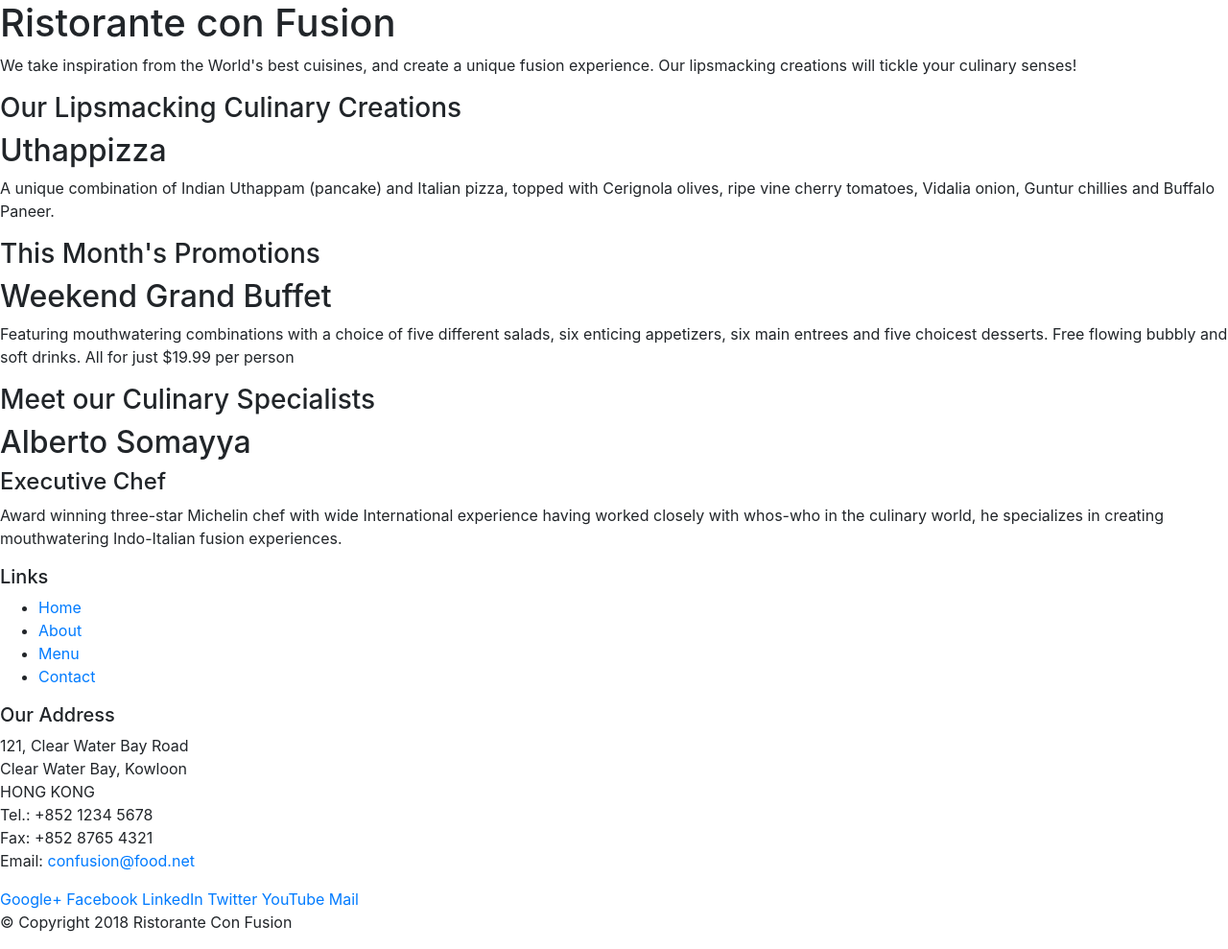
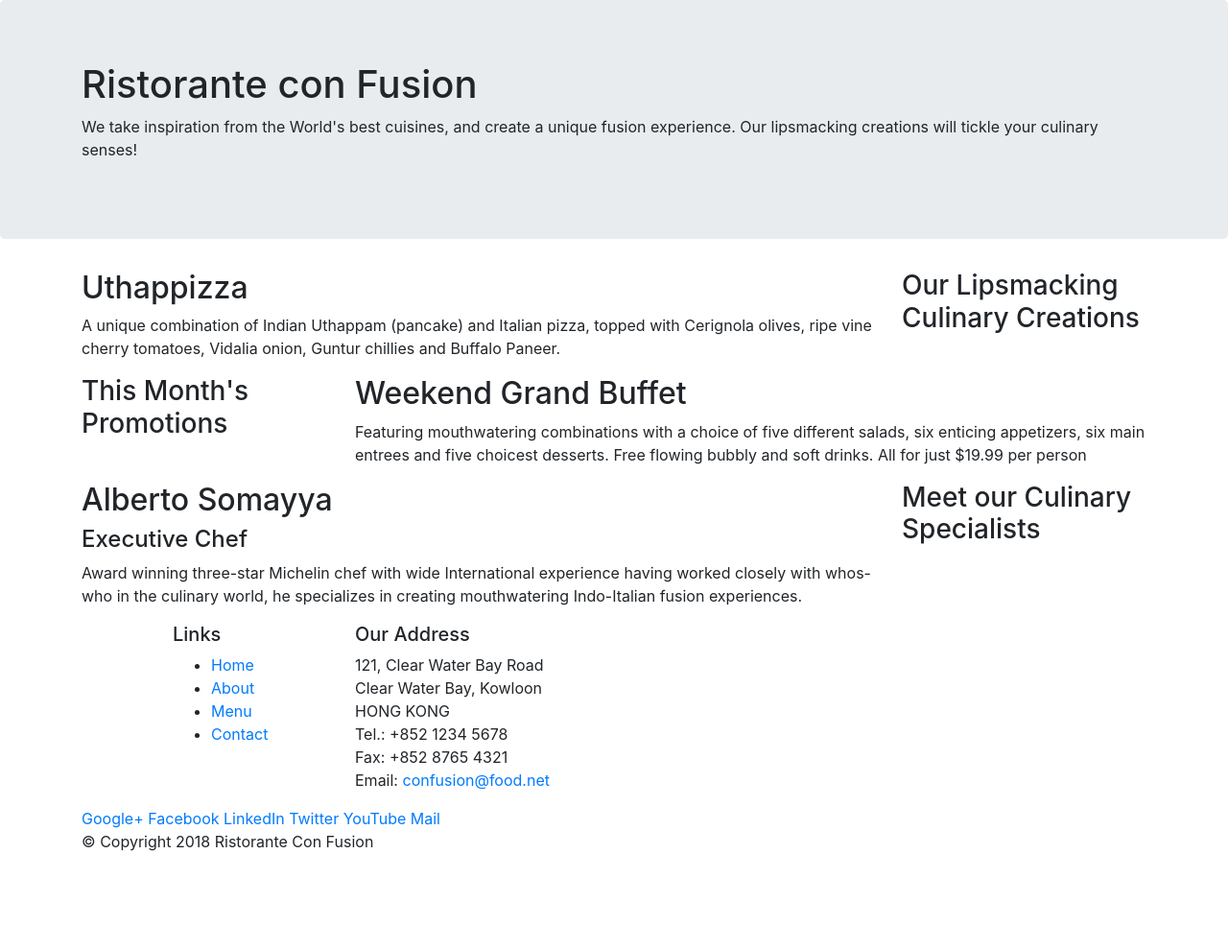
Before and after one commit to BUITHICAMVAN/Restaurant-Responsive-WebPage-Practice, a website: page index.html in a window 1280 px wide. Shown: the whole page at 96% size. After the commit the page ends 905 px from the top, so only its background shows below. Drawn offline with nearby package versions, Linux system fonts and the light colour scheme.

Commit message:
Bootstrap Grid 1

```diff
--- a/index.html
+++ b/index.html
@@ -13,46 +13,48 @@
 
 <body>
 
-    <header>
-        <div>
-            <div>
-                <div>
+    <header class="jumbotron">
+        <!-- set apart the header to the entire page -->
+        <div class="container">
+            <div class="row">
+                <div class="col-12 col-sm-12">
                     <h1>Ristorante con Fusion</h1>
                     <p>We take inspiration from the World's best cuisines, and create a unique fusion experience. Our lipsmacking creations will tickle your culinary senses!</p>
                 </div>
-                <div>
+                <div  class="col-12 col-sm">
                 </div>
             </div>
         </div>
     </header>
 
-    <div>
-        <div>
-            <div>
+    <div class="container">
+        <div class="row">
+            <div class="col-12 col-sm-4 order-sm-last col-md-3">
                 <h3>Our Lipsmacking Culinary Creations</h3>
             </div>
-            <div>
+            <div class="col col-sm order-sm-first col-md">
+                <!-- extra small the row will be stacked below -->
                 <h2>Uthappizza</h2>
                 <p>A unique combination of Indian Uthappam (pancake) and Italian pizza, topped with Cerignola olives, ripe vine cherry tomatoes, Vidalia onion, Guntur chillies and Buffalo Paneer.</p>
             </div>
         </div>
 
 
-        <div>
-            <div>
+        <div class="row">
+            <div class="col-12 col-sm-4 col-md-3">
                 <h3>This Month's Promotions</h3>
             </div>
-            <div>
+            <div class="col col-sm col-md">
                 <h2>Weekend Grand Buffet</h2>
                 <p>Featuring mouthwatering combinations with a choice of five different salads, six enticing appetizers, six main entrees and five choicest desserts. Free flowing bubbly and soft drinks. All for just $19.99 per person </p>
             </div>
         </div>
 
-        <div>
-            <div>
+        <div class="row">
+            <div class="col-12 col-sm-4 order-sm-last col-md-3">
                 <h3>Meet our Culinary Specialists</h3>
             </div>
-            <div>
+            <div class="col col-sm order-sm-first col-md">
                 <h2>Alberto Somayya</h2>
                 <h4>Executive Chef</h4>
                 <p>Award winning three-star Michelin chef with wide International experience having worked closely with whos-who in the culinary world, he specializes in creating mouthwatering Indo-Italian fusion experiences. </p>
@@ -61,9 +63,10 @@
     </div>
 
     <footer>
-        <div>
-            <div>
-                <div>
+        <div class="container">
+            <div class="row">
+                <div class="col-4 offset-1 col-sm-2">
+                    <!-- offset 1: content on this div will be pushed right 1 column from extra small to extra large-->
                     <h5>Links</h5>
                     <ul>
                         <li><a href="#">Home</a></li>
@@ -72,7 +75,7 @@
                         <li><a href="#">Contact</a></li>
                     </ul>
                 </div>
-                <div>
+                <div class="col-7 col-sm-5">
                     <h5>Our Address</h5>
                     <address>
 		              121, Clear Water Bay Road<br>
@@ -83,7 +86,8 @@
 		              Email: <a href="mailto:confusion@food.net">confusion@food.net</a>
 		           </address>
                 </div>
-                <div>
+                <div class="col-12 col-sm-5">
+                    <!-- col-12 make div below innew line for extra small screen -->
                     <div>
                         <a href="http://google.com/+">Google+</a>
                         <a href="http://www.facebook.com/profile.php?id=">Facebook</a>
@@ -94,8 +98,8 @@
                     </div>
                 </div>
            </div>
-           <div>
-                <div>
+           <div  class="row">
+                <div class="col-auto">
                     <p>© Copyright 2018 Ristorante Con Fusion</p>
                 </div>
            </div>
```
